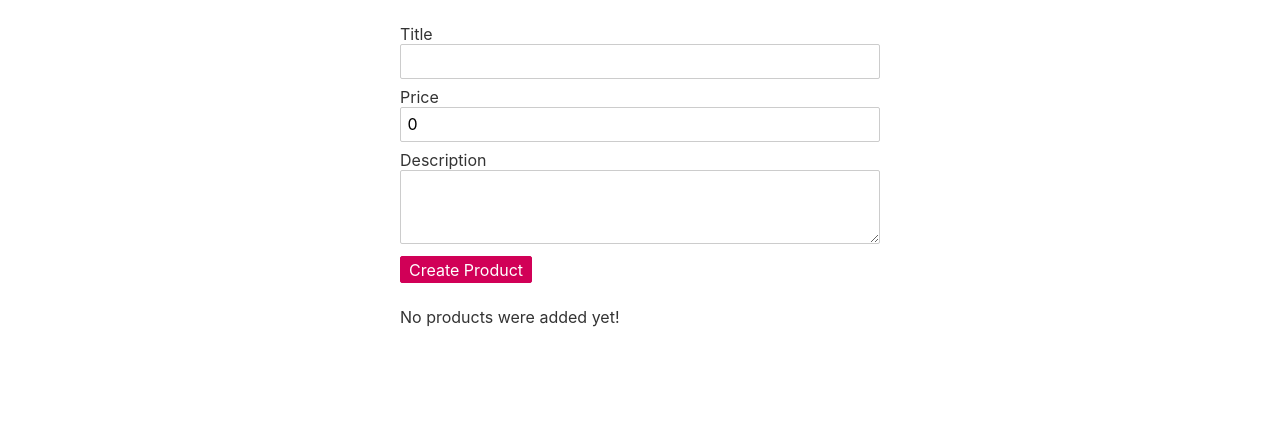
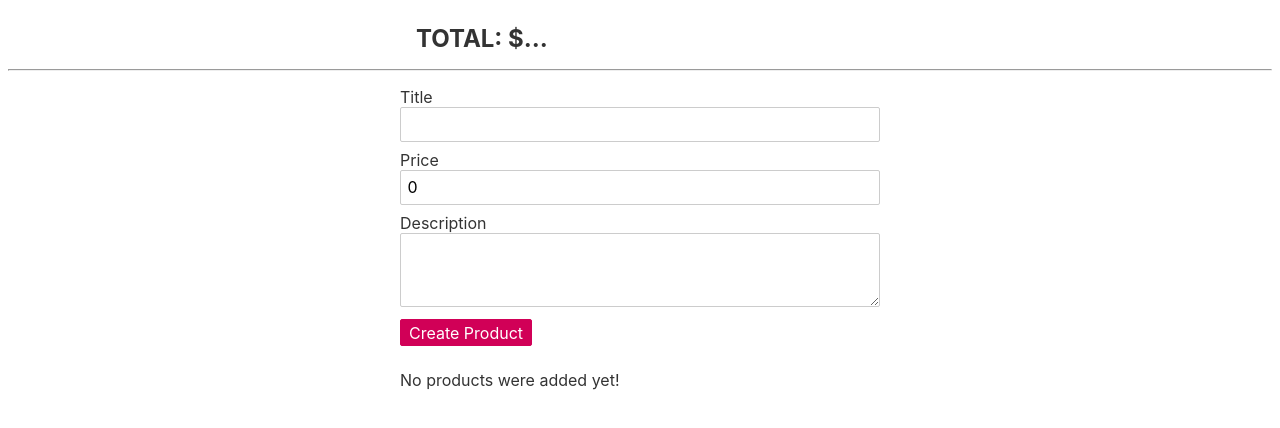
Before and after one commit to Annie-Huang/svelte-first-steps, a Svelte app: page / in a window 1280 px wide. Shown: the top 428 px of the page. Built offline with nearby package versions, Linux system fonts and the light colour scheme.

Commit message:
Hooked up Cart.svelte to App.svelte

```diff
--- a/src/App.svelte
+++ b/src/App.svelte
@@ -1,6 +1,7 @@
 <script>
     import Product from "./Product.svelte";
     import Button from './Button.svelte';
+    import Cart from './Cart.svelte';
 
     let title = '';
     let price = 0;
@@ -47,8 +48,13 @@
     }
 </style>
 
+<section>
+    <Cart items={cartItems}></Cart>
+</section>
+
+<hr/>
+
 <!-- Can do on:click, on:blur, on:input        -->
-
 <p>{title}</p>
 <section>
     <div>
```
